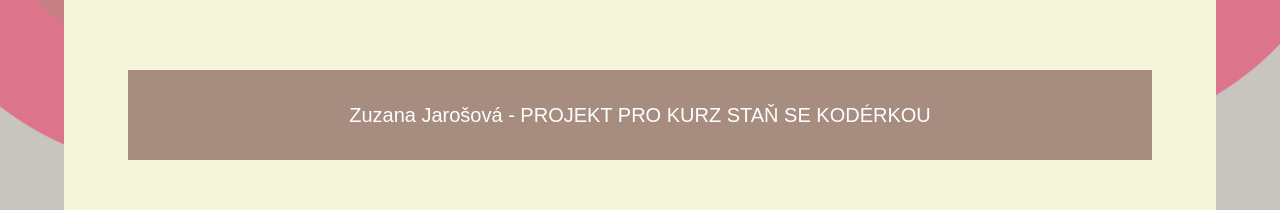
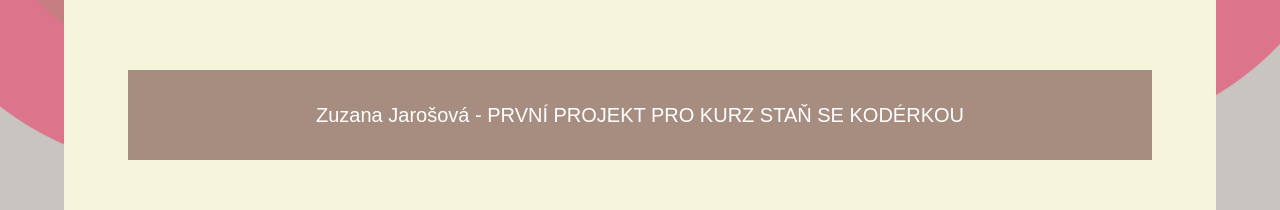
Before and after one commit to xjaroso/KODERKA-ZIVOTOPIS, a plain HTML site: page index.html in a window 1280 px wide. Shown: the part 1952-2162 px from the top of the page. Drawn offline with Linux system fonts and the light colour scheme.

Commit message:
HOTOVY PROJEKT

```diff
--- a/index.html
+++ b/index.html
@@ -103,7 +103,7 @@
 
         </section>
         <footer>
-            Zuzana Jarošová - PROJEKT PRO KURZ STAŇ SE KODÉRKOU
+            Zuzana Jarošová - PRVNÍ PROJEKT PRO KURZ STAŇ SE KODÉRKOU
 
         </footer>
     </div>
```
